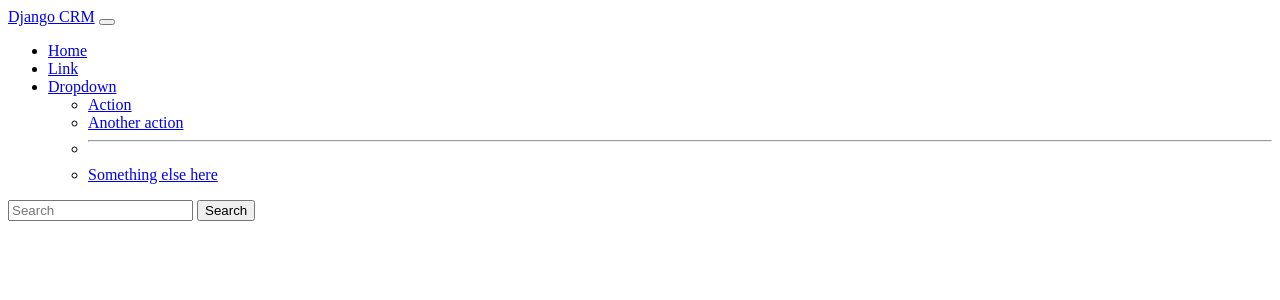
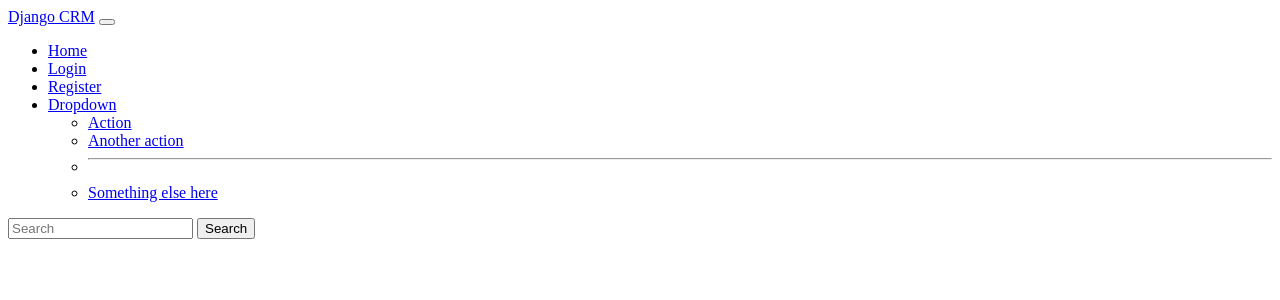
Before and after one commit to lelyu/Django-CRM, a Django app: template dcrm/website/templates/navbar.html in a window 1280 px wide. Shown: the top 300 px of the page. Run offline with Django 3.2, Linux system fonts and the light colour scheme; the template is opened without the code that fills it, so the values that code supplies are empty.

Commit message:
Implement user registration functionality and update navigation links

```diff
--- a/dcrm/website/templates/base.html
+++ b/dcrm/website/templates/base.html
@@ -12,7 +12,9 @@
         <br/>
         {% if messages %}
             {% for m in messages %}
-                {{ m }}
+                <div class="alert alert-danger" role="alert">
+                    {{ m }}
+                </div>
             {% endfor %}
         {% endif %}
         {% block content %}
--- a/dcrm/website/templates/navbar.html
+++ b/dcrm/website/templates/navbar.html
@@ -9,9 +9,19 @@
         <li class="nav-item">
           <a class="nav-link active" aria-current="page" href="#">Home</a>
         </li>
-        <li class="nav-item">
-          <a class="nav-link" href="#">Link</a>
-        </li>
+        {% if user.is_authenticated %}
+            <li class="nav-item">
+            <a class="nav-link" href="{% url 'logout' %}">Logout</a>
+            </li>
+        {% else %}
+            <li class="nav-item">
+            <a class="nav-link" href="{% url 'home' %}">Login</a>
+            </li>
+            <li class="nav-item">
+            <a class="nav-link" href="{% url 'register' %}">Register</a>
+            </li>
+        {% endif %}
+
         <li class="nav-item dropdown">
           <a class="nav-link dropdown-toggle" href="#" role="button" data-bs-toggle="dropdown" aria-expanded="false">
             Dropdown
--- /dev/null
+++ b/dcrm/website/templates/register.html
@@ -0,0 +1,5 @@
+{% extends "base.html" %}
+{% block content %}
+<h1>Register</h1>
+
+{% endblock %}
--- a/dcrm/website/urls.py
+++ b/dcrm/website/urls.py
@@ -4,7 +4,6 @@ from . import views
 
 urlpatterns = [
     path('', views.home, name='home'),
-    path('login/', views.login_user, name='login'),
-    path('logout/', views.logout_user, name='logout')
-
+    path('logout/', views.logout_user, name='logout'),
+    path('register/', views.register_user, name='register')
 ]
```
Also changed, not shown: dcrm/website/forms.py (added, +30 -0 lines), dcrm/website/views.py (+7 -5 lines).
